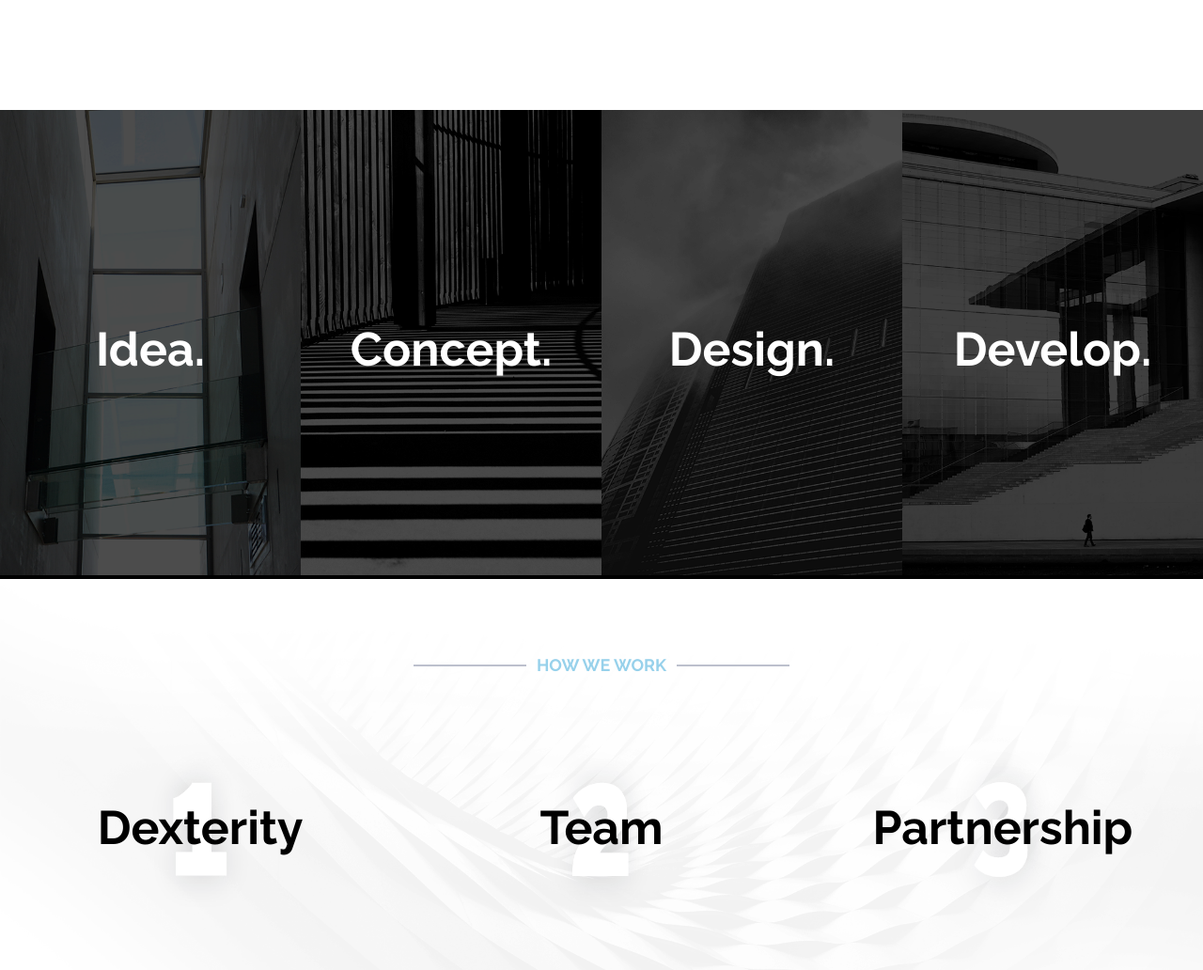
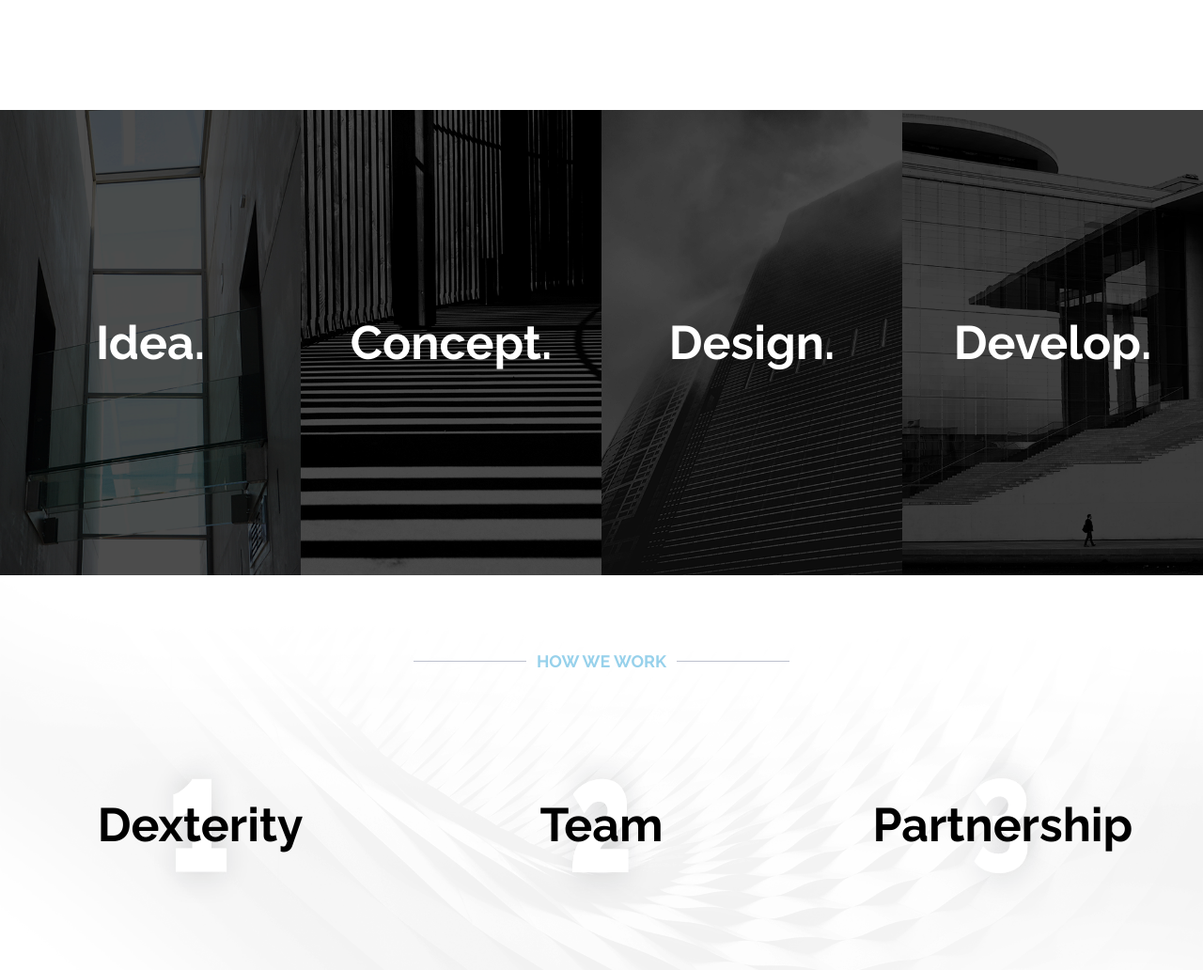
Before and after one commit to Bilnana/Selene, a website: page index.html in a window 1280 px wide. Shown: the part 1765-2797 px from the top of the page at 94% size. Drawn offline with Linux system fonts and the light colour scheme; files whose address does not match are found by name.

Commit message:
Corrections in style for absolute positions.

```diff
--- a/scss/components/_components.slick-arrows.scss
+++ b/scss/components/_components.slick-arrows.scss
@@ -1,7 +1,7 @@
 .slick-arrow {
   font-size: 0;
   cursor: pointer;
-  z-index: 1;
+  z-index: 5;
 
   .t-slider & {
     background-color: $white;
--- a/scss/objects/_objects.lists-items.scss
+++ b/scss/objects/_objects.lists-items.scss
@@ -8,8 +8,11 @@
 
   .l-links__item {
     width: 25%;
+    cursor: pointer;
+    display: flex;
+    justify-content: center;
+    align-items: center;
     position: relative;
-    cursor: pointer;
 
     @include mq(to1200) {
       width: 50%;
@@ -20,7 +23,6 @@
       width: 100%;
       text-align: center;
       position: absolute;
-      top: 45%;
     }
 
     &::before {
@@ -28,11 +30,6 @@
       width: calc(100% - 42px);
       height: calc(100% - 42px);
       position: absolute;
-      top: 0;
-      left: 0;
-      right: 0;
-      bottom: 0;
-      margin: auto;
     }
 
     &:hover {
@@ -61,15 +58,13 @@
 
   .work__item {
     width: 33.3%;
-    text-align: center;
+    display: flex;
+    justify-content: center;
+    align-items: center;
     position: relative;
 
     h2 {
       position: absolute;
-      top: 30%;
-      left: 0;
-      right: 0;
-      margin: auto;
 
       @include mq(to768) {
         top: 40%;
```
Also changed, not shown: dest/css/styles.min.css, 1 other file.
